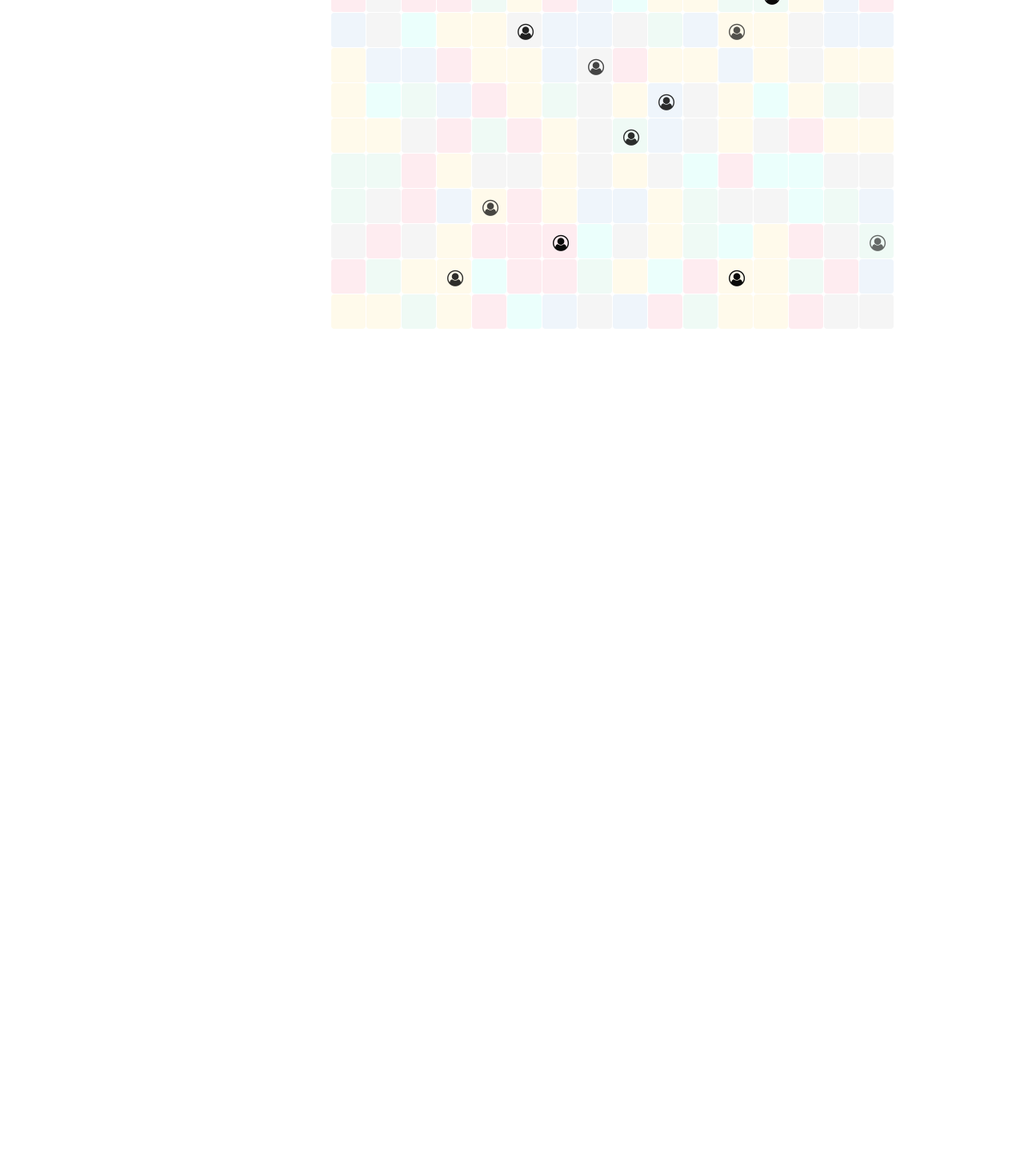
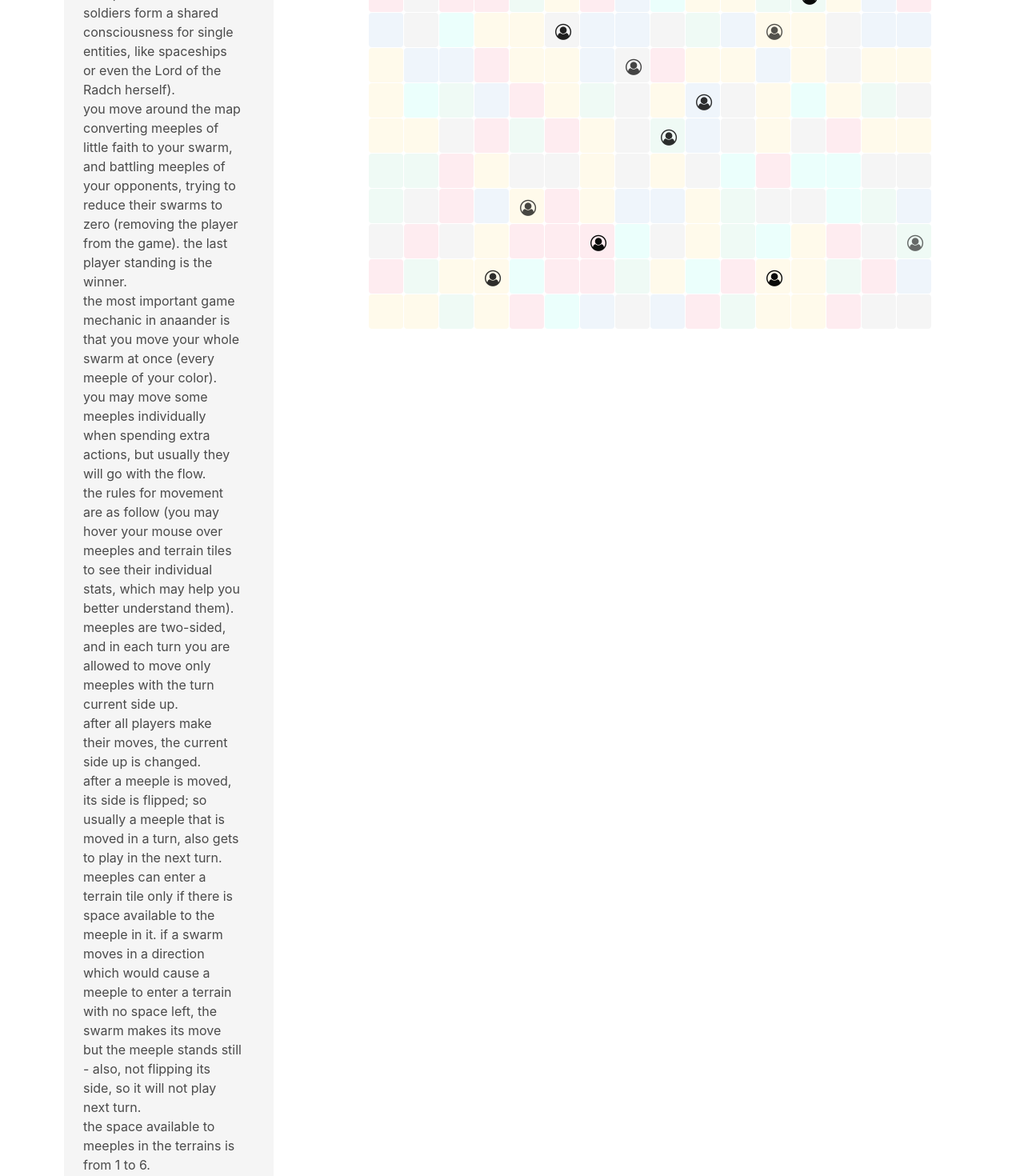
Before and after one commit to hervan/anaander, a React app: page / in a window 1280 px wide. Shown: the part 340-1810 px from the top of the page at 80% size. Before the commit the page ends 800 px from the top, so only its background shows below. Built offline with nearby package versions, Linux system fonts and the light colour scheme.

Commit message:
drafting the tutorial (issue #14)

```diff
--- a/src/components/Status.tsx
+++ b/src/components/Status.tsx
@@ -7,10 +7,44 @@ const Status: ((props: IProps) => JSX.Element) = (props: IProps) => {
 
     let guide: JSX.Element = <br />;
     let guide_detail: JSX.Element = <br />;
+    let tutorial: JSX.Element = <br />;
 
     switch (props.game.state) {
 
         case "setup":
+
+            tutorial =
+                <span>
+                    <p>
+                        welcome to anaander, a game about post-human armies with a shared mind (veeeeeeery loosely based on Ancillary Justice, first entry in the Imperial Radch series by Ann Leckie, where multiple bodies and soldiers form a shared consciousness for single entities, like spaceships or even the Lord of the Radch herself).
+                    </p>
+                    <p>
+                        you move around the map converting meeples of little faith to your swarm, and battling meeples of your opponents, trying to reduce their swarms to zero (removing the player from the game). the last player standing is the winner.
+                    </p>
+                    <p>
+                        the most important game mechanic in anaander is that you move your whole swarm at once (every meeple of your color). you may move some meeples individually when spending extra actions, but usually they will go with the flow.
+                    </p>
+                    <p>
+                        the rules for movement are as follow (you may hover your mouse over meeples and terrain tiles to see their individual stats, which may help you better understand them).
+                        <ul>
+                            <li>
+                                meeples are two-sided, and in each turn you are allowed to move only meeples with the turn current side up.
+                            </li>
+                            <li>
+                                after all players make their moves, the current side up is changed.
+                            </li>
+                            <li>
+                                after a meeple is moved, its side is flipped; so usually a meeple that is moved in a turn, also gets to play in the next turn.
+                            </li>
+                            <li>
+                                meeples can enter a terrain tile only if there is space available to the meeple in it. if a swarm moves in a direction which would cause a meeple to enter a terrain with no space left, the swarm makes its move but the meeple stands still - also, not flipping its side, so it will not play next turn.
+                            </li>
+                            <li>
+                                the space available to meeples in the terrains is from 1 to 6.
+                            </li>
+                        </ul>
+                    </p>
+                </span>;
 
             guide =
                 <p>
@@ -109,9 +143,12 @@ const Status: ((props: IProps) => JSX.Element) = (props: IProps) => {
     };
 
     return (
-        <div id="status" className="tile is-2 is-parent">
+        <div id="status" className="tile is-3 is-parent">
             <div className="notification tile is-child">
                 <h1 className="title">anaander</h1>
+                <span>
+                    {tutorial}
+                </span>
                 <h2 className="subtitle">
                     {guide}
                 </h2>
```
